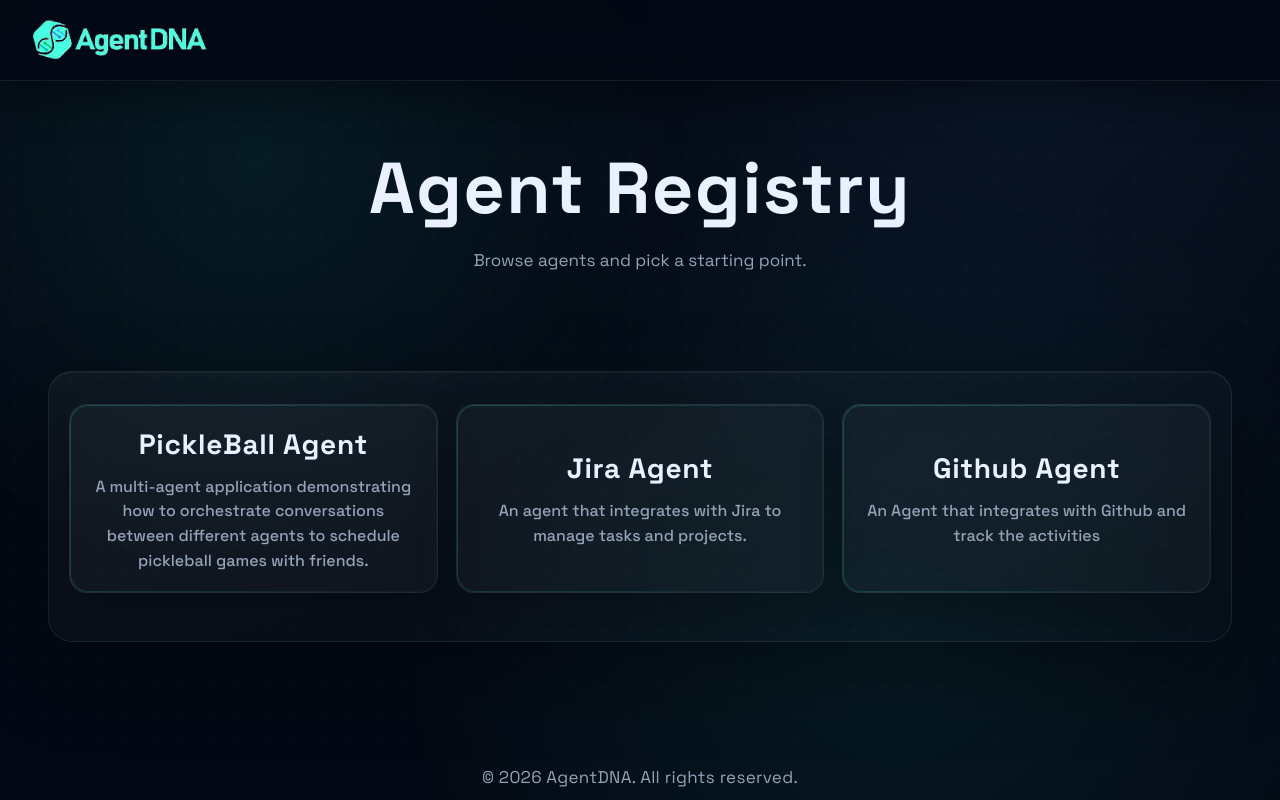
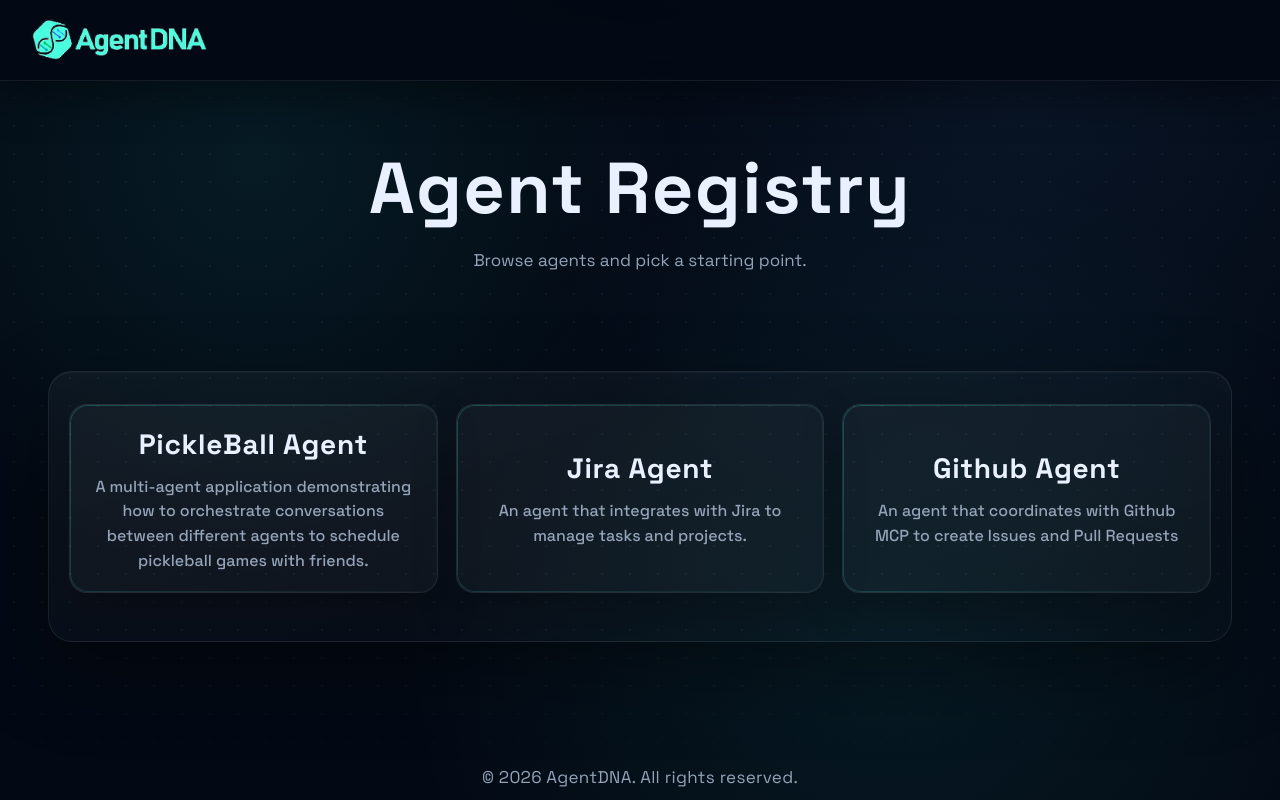
Before and after one commit to rubixchain/agentdna-hub, a React (Vite) app: page /agents in a window 1280 px wide. Built offline with nearby package versions, Linux system fonts and the light colour scheme.

Commit message:
updated description for the github card

```diff
--- a/src/components/agentspage.tsx
+++ b/src/components/agentspage.tsx
@@ -15,7 +15,7 @@ const agents = [
     title: "Github Agent",
     path: "/agents/github",
     description:
-      "An Agent that integrates with Github and track the activities",
+      "An agent that coordinates with Github MCP to create Issues and Pull Requests",
   },
 ];
 
```
